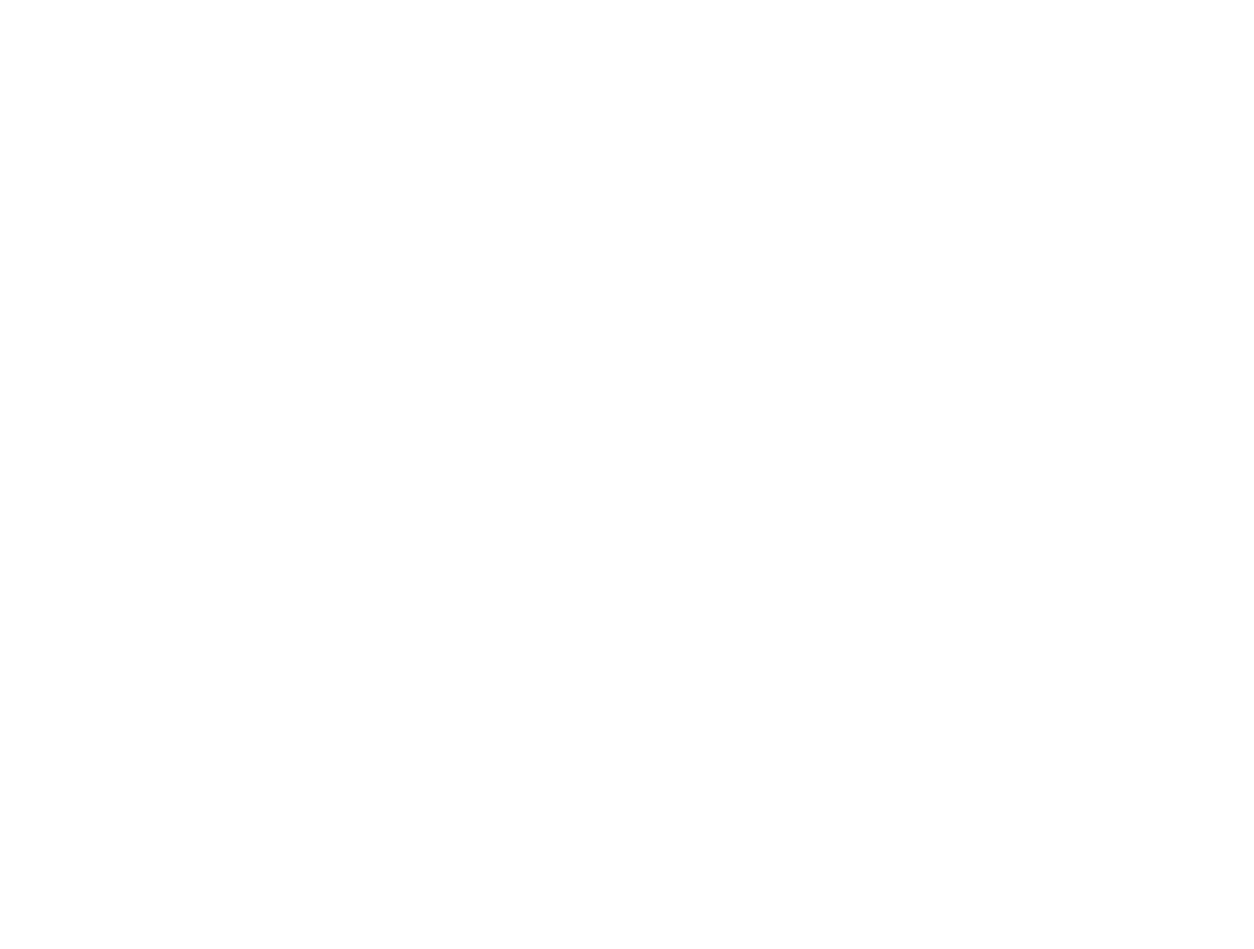
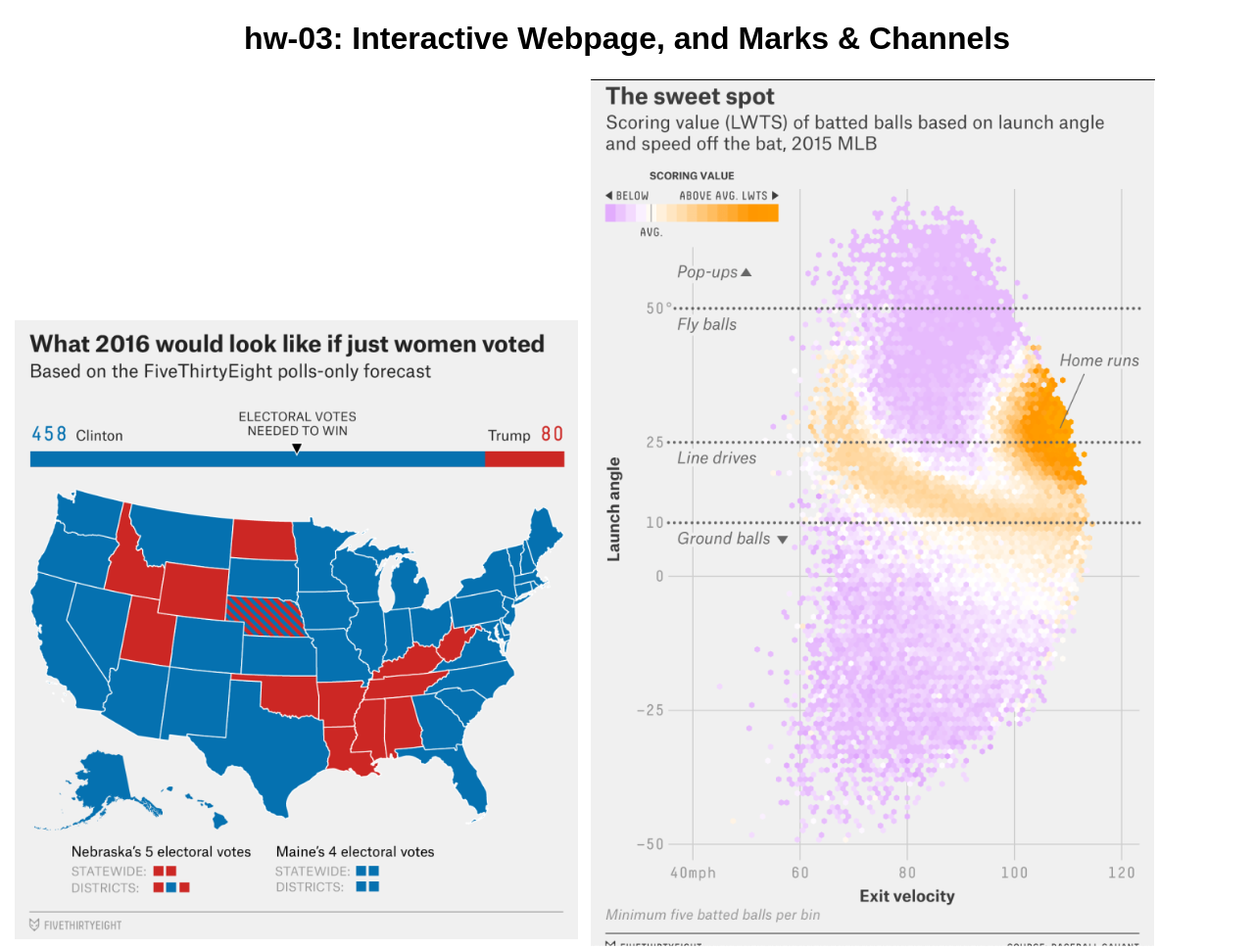
Before and after one commit to DS4200-S23-Class/hw-03-julian_and_joey, a plain HTML site: page index.html in a window 1280 px wide. Shown: the whole page at 98% size. Before the commit the page ends 800 px from the top, so only its background shows below. Drawn offline with Linux system fonts and the light colour scheme.

Commit message:
hw 3 starting

```diff
--- a/index.html
+++ b/index.html
@@ -3,12 +3,18 @@
 
 <head>
     <meta charset=utf-8/>
+    <link rel="stylesheet" href="styling_hw3.css">
+    <title>hw-03</title>
 </head>
 
 
 <body>
-
-
+    <h1>hw-03: Interactive Webpage, and Marks & Channels</h1>
+    <div class="container">
+        <div><img class="item" src= img\vis1.png>
+             <img class="item" src= img\vis2.png>
+        </div>
+    </div>
 </body>
 
 </html>
--- /dev/null
+++ b/style.css
@@ -0,0 +1,7 @@
+body {
+    font-family: Arial;
+}
+
+h1 {
+    text-align: center;
+}
--- /dev/null
+++ b/styling_hw3.css
@@ -0,0 +1,11 @@
+body {
+    font-family: Arial;
+}
+
+h1 {
+    text-align: center;
+}
+
+.container {
+    flex-direction: column;
+}
```
